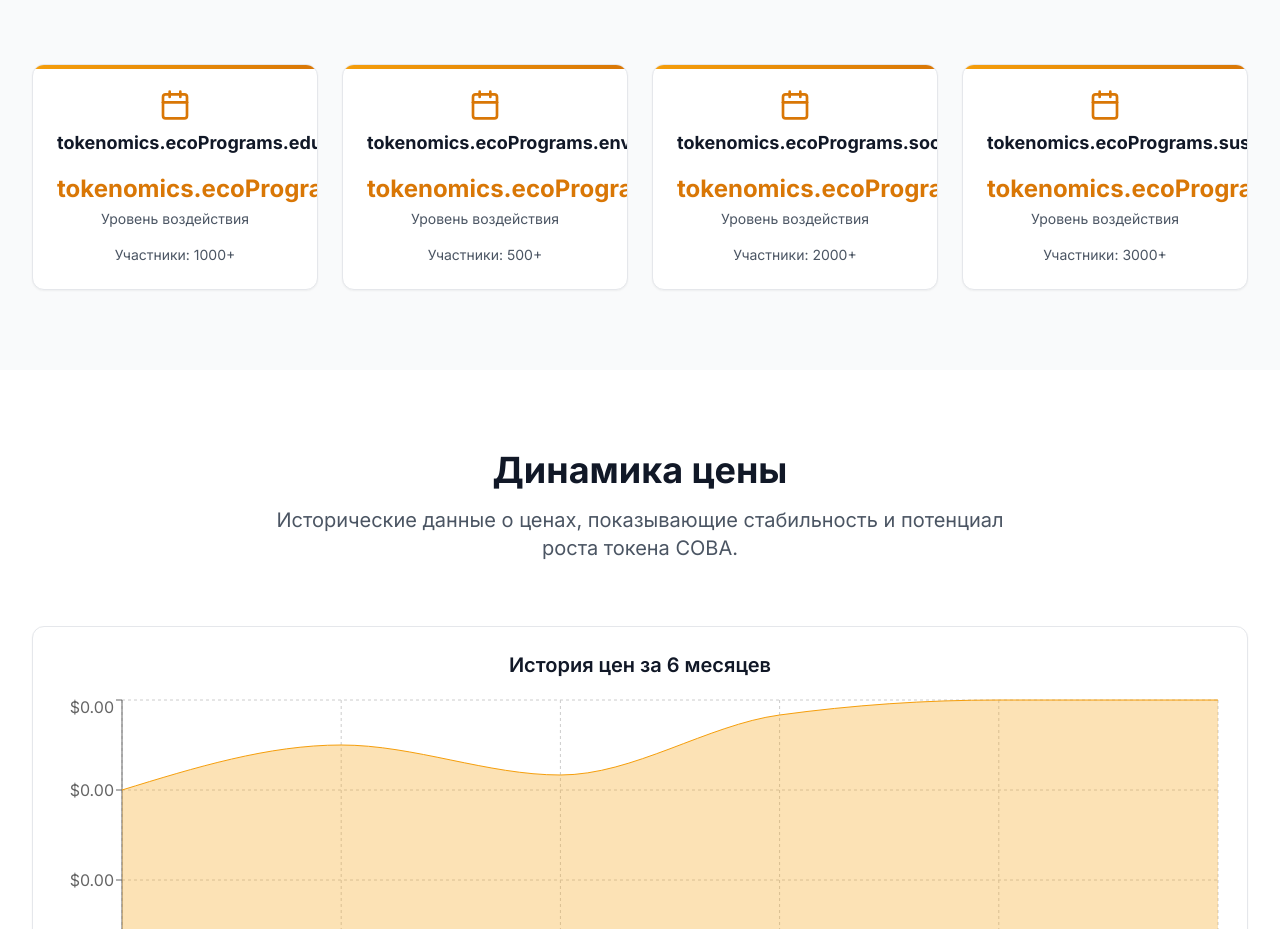
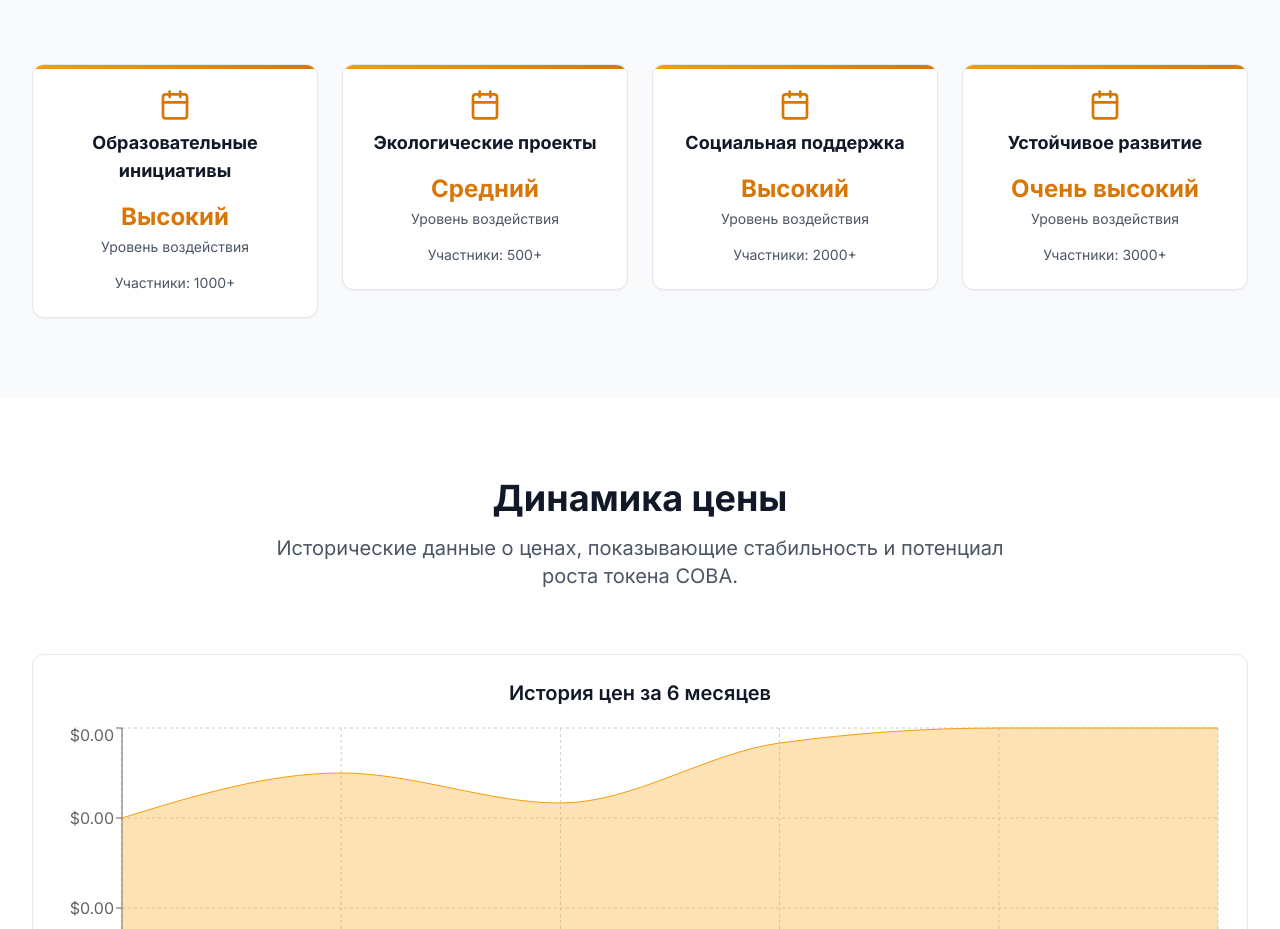
Before and after one commit to VandalSIS/cobatoken, a Next.js app: page /tokenomics in a window 1280 px wide. Shown: the part 3790-4719 px from the top of the page. Built offline with nearby package versions, Linux system fonts and the light colour scheme.

Commit message:
changesz

```diff
--- a/src/app/tokenomics/page.tsx
+++ b/src/app/tokenomics/page.tsx
@@ -425,11 +425,11 @@ export default function TokenomicsPage() {
                         {program.impact}
                       </div>
                       <div className="text-sm text-gray-600 dark:text-gray-400">
-                        Уровень воздействия
+                        {t('tokenomics.impactLevel')}
                       </div>
                     </div>
                     <div className="text-sm text-gray-600 dark:text-gray-400">
-                      Участники: {program.participants}
+                      {t('tokenomics.participants')}: {program.participants}
                     </div>
                   </CardContent>
                 </Card>
@@ -449,10 +449,10 @@ export default function TokenomicsPage() {
             className="text-center mb-16"
           >
             <h2 className="text-3xl md:text-4xl font-bold text-gray-900 dark:text-white mb-4">
-              Динамика цены
+              {t('tokenomics.pricePerformance')}
             </h2>
             <p className="text-xl text-gray-600 dark:text-gray-300 max-w-3xl mx-auto">
-              Исторические данные о ценах, показывающие стабильность и потенциал роста токена COBA.
+              {t('tokenomics.pricePerformanceDesc')}
             </p>
           </motion.div>
 
--- a/src/contexts/LanguageContext.tsx
+++ b/src/contexts/LanguageContext.tsx
@@ -234,6 +234,17 @@ const translations = {
     'tokenomics.untilMaxSupply': 'До максимального выпуска',
     'tokenomics.fourYears': '4 года',
     'tokenomics.priceHistory': 'История цен за 6 месяцев',
+    'tokenomics.ecoPrograms.educational': 'Образовательные инициативы',
+    'tokenomics.ecoPrograms.environmental': 'Экологические проекты',
+    'tokenomics.ecoPrograms.social': 'Социальная поддержка',
+    'tokenomics.ecoPrograms.sustainable': 'Устойчивое развитие',
+    'tokenomics.ecoPrograms.high': 'Высокий',
+    'tokenomics.ecoPrograms.medium': 'Средний',
+    'tokenomics.ecoPrograms.veryHigh': 'Очень высокий',
+    'tokenomics.impactLevel': 'Уровень воздействия',
+    'tokenomics.participants': 'Участники',
+    'tokenomics.pricePerformance': 'Динамика цены',
+    'tokenomics.pricePerformanceDesc': 'Исторические данные о ценах, показывающие стабильность и потенциал роста токена COBA.',
     'tokenomics.trading': 'Торговля',
     'tokenomics.ecoPrograms': 'Эко-программы',
     'tokenomics.defi': 'DeFi',
@@ -473,6 +484,17 @@ const translations = {
     'tokenomics.untilMaxSupply': 'Until max supply',
     'tokenomics.fourYears': '4 Years',
     'tokenomics.priceHistory': '6-Month Price History',
+    'tokenomics.ecoPrograms.educational': 'Educational Initiatives',
+    'tokenomics.ecoPrograms.environmental': 'Environmental Projects',
+    'tokenomics.ecoPrograms.social': 'Social Support',
+    'tokenomics.ecoPrograms.sustainable': 'Sustainable Development',
+    'tokenomics.ecoPrograms.high': 'High',
+    'tokenomics.ecoPrograms.medium': 'Medium',
+    'tokenomics.ecoPrograms.veryHigh': 'Very High',
+    'tokenomics.impactLevel': 'Impact Level',
+    'tokenomics.participants': 'Participants',
+    'tokenomics.pricePerformance': 'Price Performance',
+    'tokenomics.pricePerformanceDesc': 'Historical price data showing stability and growth potential of COBA token.',
     'tokenomics.trading': 'Trading',
     'tokenomics.ecoPrograms': 'Eco Programs',
     'tokenomics.defi': 'DeFi',
```
